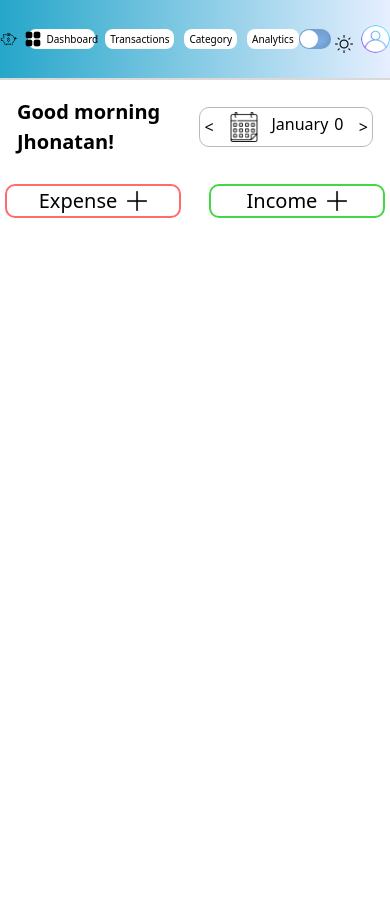
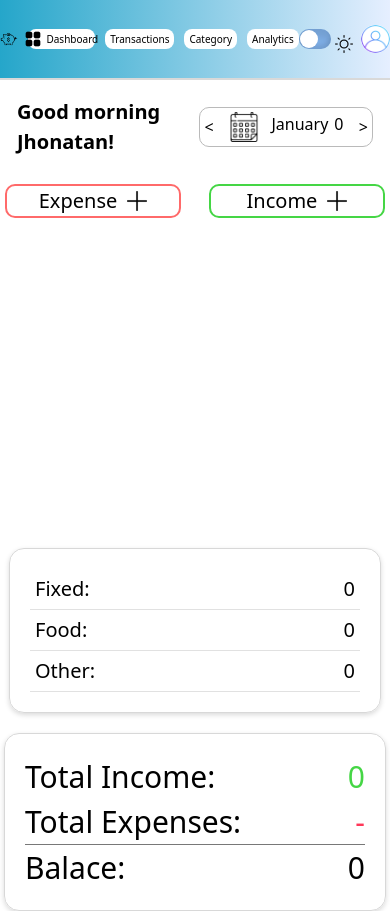
Before and after one commit to jhonatanIto/ExpenseTracker, a React (Vite) app: page / in a window 390 px wide. Shown: the top 911 px of the page. Built offline with nearby package versions, Linux system fonts and the light colour scheme; no server answers.

Commit message:
mobile test0.2

```diff
--- a/src/App.css
+++ b/src/App.css
@@ -173,7 +173,6 @@ body {
 }
 .graph {
   width: 600px;
-  height: 100px;
 }
 
 .cardBox {
@@ -461,4 +460,12 @@ body {
   .totalContainer {
     margin-top: 20px;
   }
+  .cardsContainer {
+    height: 300px;
+    width: 100%;
+    overflow-y: scroll;
+  }
+  .graph {
+    width: 0px;
+  }
 }
```
